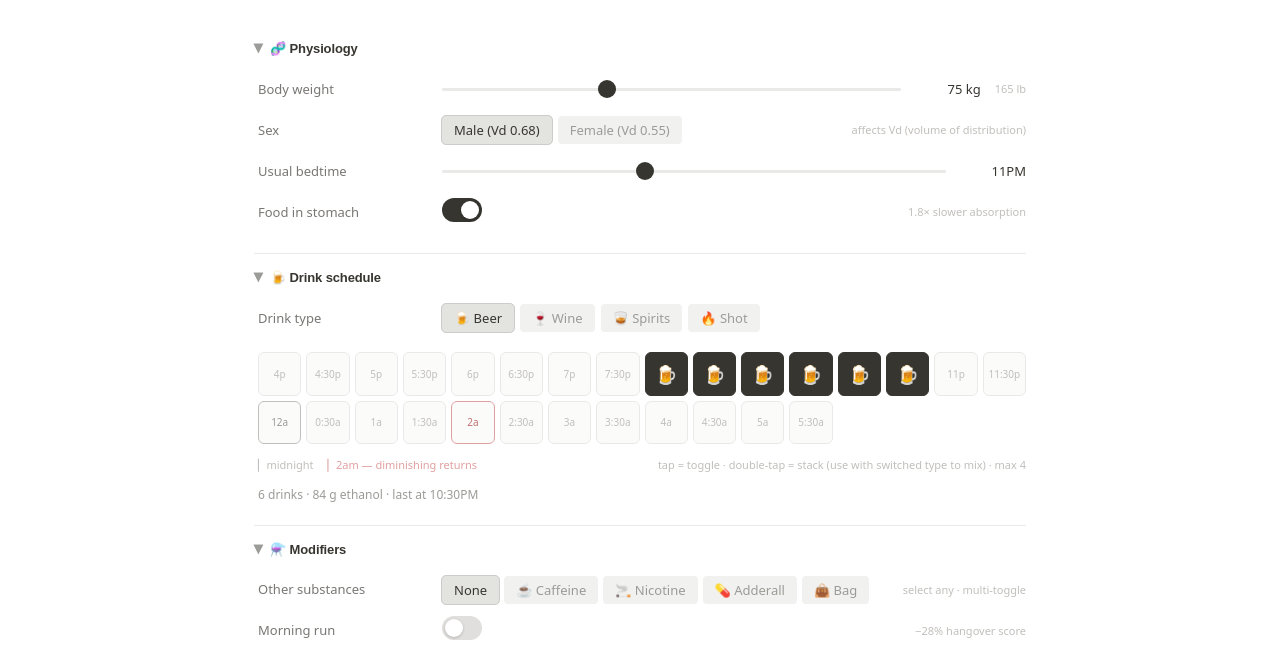
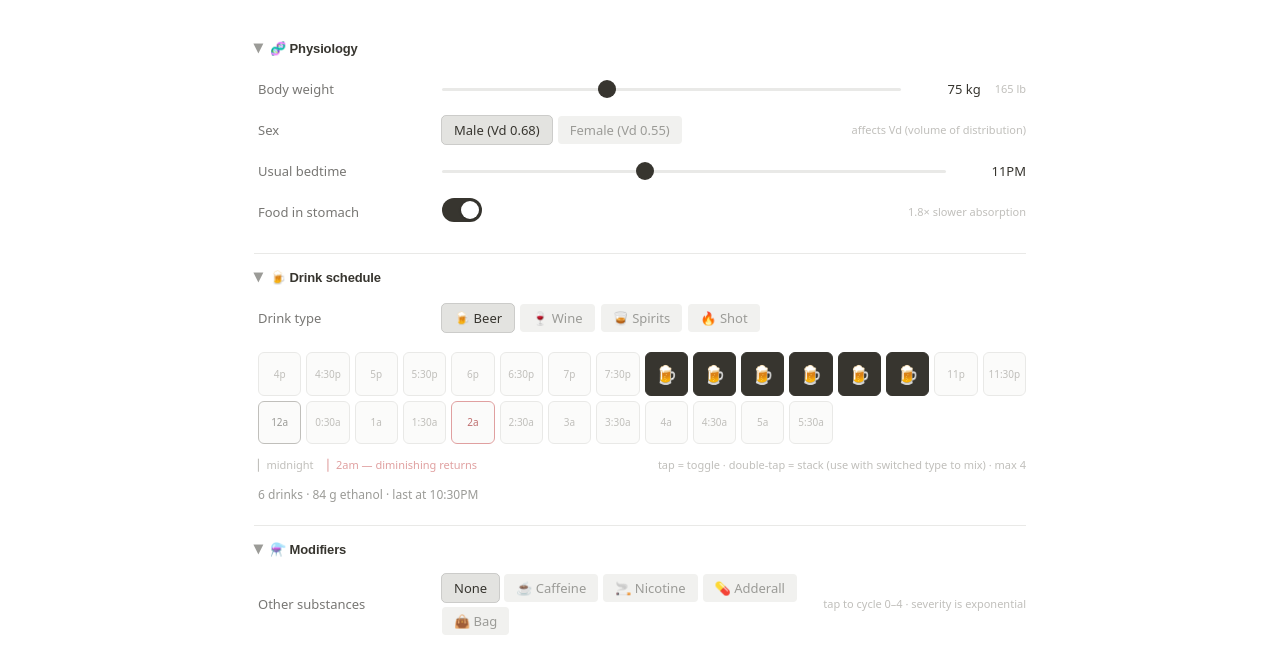
Before and after one commit to jca225/johnny-abrahams-portfolio-site, an Astro site: page /hangover in a window 1280 px wide. Shown: the part 292-937 px from the top of the page. Built offline with nearby package versions, Linux system fonts and the light colour scheme; Astro itself is replaced by a stand-in of ours.

Commit message:
hangover: fix bedtime/BAC sampling; counted modifiers w/ exponential severity
Bedtime bug
- BAC at sleep onset was sampled at the user's "usual bedtime"
  slider value, even when drinking continued past it. Setting
  bedtime to 11 PM with a last drink at 1:30 AM produced a lower
  score than bedtime at midnight (because the 11 PM sample missed
  the back-half of the drinking ramp). Sleep onset now uses
  max(usualBedtime + perceivedShift, lastDrink + 0.5h) so the BAC
  sample reflects when you actually fell asleep.
- Added a sleep-deprivation penalty: a multiplier (up to +40% on
  the final score) proportional to hours past the user's USUAL
  bedtime. New "Sleep delay" stat card surfaces the gap when > 0.
- BAC chart's sleep reference line and the sleep-architecture x-axis
  both pivot to the effective sleep onset.

Modifiers now have count (1–4 each), severity exponential
- Substance picker switched from a multi-select array to a counts
  object. Tapping a substance tag cycles 0→1→2→3→4→0; "None"
  clears all. Active tag shows ×N.
- Per-unit values rebalanced so caffeine < nicotine < adderall <
  bag follows ~2× steps in aggregate severity. Stacking N units
  of one substance compounds as vmaxMult^N and acaldMult^N
  (multiplicative = exponential in count); shift × N is additive.
- The perceivedBedtimeShift coefficient is now actually applied to
  the simulation via the effective-sleep-onset path, so stimulants
  push sleep later (and incur the sleep-dep penalty), which they
  weren't doing before.

```diff
--- a/src/components/HangoverSimulator.jsx
+++ b/src/components/HangoverSimulator.jsx
@@ -51,32 +51,44 @@ function formatHour(h) {
 }
 
 function simulate(params) {
-  const { weightKg, sex, bedtimeHr, food, drinks, substances, running } = params;
+  const { weightKg, sex, bedtimeHr, food, drinks, substanceCounts, running } = params;
   const Vd_val = Vd(weightKg, sex);
   const k_acald = 0.28;
 
-  // Per-substance effects. Stacking is multiplicative on rate multipliers and
-  // additive on perceived-bedtime shift — same direction as the underlying
-  // physiology (each stimulant slows ethanol clearance, each adds to "stay-up"
-  // pressure, and inflammatory markers compound).
+  // Per-unit substance effects. Severity grows ~exponentially across the
+  // support [caffeine, nicotine, adderall, bag] — each step ≈ 2× the
+  // previous. Stacking N units of one substance compounds multiplicatively
+  // on rate multipliers (vmaxMult^N, acaldMult^N) and additively on the
+  // stay-up pressure (shift × N).
   const substanceEffects = {
-    caffeine: { vmaxMult: 0.92, perceivedBedtimeShift: 1.5, acaldMult: 1.1 },
-    nicotine: { vmaxMult: 0.95, perceivedBedtimeShift: 1.0, acaldMult: 1.3 },
-    adderall: { vmaxMult: 0.85, perceivedBedtimeShift: 3.0, acaldMult: 1.2 },
-    bag:      { vmaxMult: 0.75, perceivedBedtimeShift: 4.0, acaldMult: 1.5 },
+    caffeine: { vmaxMult: 0.97, perceivedBedtimeShift: 1.0, acaldMult: 1.05 },
+    nicotine: { vmaxMult: 0.94, perceivedBedtimeShift: 2.0, acaldMult: 1.10 },
+    adderall: { vmaxMult: 0.88, perceivedBedtimeShift: 4.0, acaldMult: 1.20 },
+    bag:      { vmaxMult: 0.76, perceivedBedtimeShift: 8.0, acaldMult: 1.40 },
   };
-  const subst = (substances ?? []).reduce(
-    (acc, key) => {
+  const counts = substanceCounts ?? {};
+  const subst = Object.entries(counts).reduce(
+    (acc, [key, count]) => {
       const e = substanceEffects[key];
-      if (!e) return acc;
+      if (!e || !count) return acc;
       return {
-        vmaxMult: acc.vmaxMult * e.vmaxMult,
-        perceivedBedtimeShift: acc.perceivedBedtimeShift + e.perceivedBedtimeShift,
-        acaldMult: acc.acaldMult * e.acaldMult,
+        vmaxMult: acc.vmaxMult * Math.pow(e.vmaxMult, count),
+        perceivedBedtimeShift: acc.perceivedBedtimeShift + e.perceivedBedtimeShift * count,
+        acaldMult: acc.acaldMult * Math.pow(e.acaldMult, count),
       };
     },
     { vmaxMult: 1.0, perceivedBedtimeShift: 0, acaldMult: 1.0 }
   );
+
+  // Effective sleep onset = the later of (a) usual bedtime + perceived shift
+  // from stimulants and (b) the last drink + a 30-min wind-down. If you keep
+  // drinking past your "usual bedtime," the simulator samples BAC at when
+  // you actually fall asleep — not when you said you wanted to.
+  const lastDrinkHr = drinks.length === 0 ? -Infinity : Math.max(...drinks.map(d => d.hour));
+  const drinkBuffer = drinks.length === 0 ? -Infinity : lastDrinkHr + 0.5;
+  const rawSleepOnset = Math.max(bedtimeHr + subst.perceivedBedtimeShift, drinkBuffer);
+  const effectiveSleepOnset = Math.min(rawSleepOnset, SIM_END - SLEEP_HOURS);
+  const sleepDelay = Math.max(0, effectiveSleepOnset - bedtimeHr);
 
   let BAC = 0, AcAld = 0;
   const timeline = [];
@@ -97,7 +109,7 @@ function simulate(params) {
     const gamma = Math.min(0.99, 0.3 + 0.7 * (BAC / 0.15));
     maxBAC = Math.max(maxBAC, BAC);
     maxAcAld = Math.max(maxAcAld, AcAld);
-    if (Math.abs(t - bedtimeHr) < DT) { BACatSleepOnset = BAC; AcAlDateSleepOnset = AcAld; }
+    if (Math.abs(t - effectiveSleepOnset) < DT) { BACatSleepOnset = BAC; AcAlDateSleepOnset = AcAld; }
     if (Math.round(t * 60) % 6 === 0) {
       timeline.push({
         t: Math.round(t * 10) / 10,
@@ -130,18 +142,22 @@ function simulate(params) {
   // saturates fast), and fragmentation kicks in earlier as BAC clears.
   const dehydrationScore = Math.min(1, totalGrams / 60);
   const fragmentationScore = Math.min(1, BACdropRate / 0.018);
+  // Sleep-deprivation: hours past the user's USUAL bedtime that they
+  // actually fall asleep. Caps at 3 hours late = 100%.
+  const sleepDeprivationScore = Math.min(1, sleepDelay / 3);
 
   const runningDiscount = running ? 0.72 : 1.0;
   // Equal-weighted mean of five components, scaled to /10. The 1.15× boost
-  // pushes mid-range scores toward the "feels right" band: 6 beers ≈ 7,
-  // 8 beers ≈ 8. Floor is unchanged for very light drinking.
+  // pushes mid-range scores toward the "feels right" band; the lateness
+  // multiplier (up to +40%) penalizes sleeping past your usual bedtime.
+  const latenessBoost = 1 + 0.4 * sleepDeprivationScore;
   const rawHangover = (
     0.20 * SWS_disruption +
     0.20 * REM_disruption +
     0.20 * inflammatoryScore +
     0.20 * dehydrationScore +
     0.20 * fragmentationScore
-  ) * 10 * 1.15;
+  ) * 10 * 1.15 * latenessBoost;
   const hangoverScore = Math.min(10, rawHangover * runningDiscount);
 
   const sleepData = [];
@@ -157,7 +173,7 @@ function simulate(params) {
     const remRebound= isFirstHalf ? 0 : reboundFrag * 0.3;
     const actualREM = normalREM * (1 - remLoss) * (1 - remRebound * (frac - 0.5));
     sleepData.push({
-      hour: formatHour(bedtimeHr + i),
+      hour: formatHour(effectiveSleepOnset + i),
       "Ideal SWS": Math.round(normalSWS * 100) / 100,
       "Ideal REM": Math.round(normalREM * 100) / 100,
       "Actual SWS": Math.round(Math.max(0, actualSWS) * 100) / 100,
@@ -173,6 +189,9 @@ function simulate(params) {
     inflammatoryScore: Math.round(inflammatoryScore * 100),
     dehydrationScore: Math.round(dehydrationScore * 100),
     fragmentationScore: Math.round(fragmentationScore * 100),
+    sleepDeprivationScore: Math.round(sleepDeprivationScore * 100),
+    sleepDelay: Math.round(sleepDelay * 10) / 10,
+    effectiveSleepOnset,
     maxBAC: Math.round(maxBAC * 1000) / 1000,
     bacOnset: Math.round(bacOnset * 1000) / 1000,
     totalGrams: Math.round(totalGrams),
@@ -412,7 +431,7 @@ export default function HangoverNotion() {
   const [sex, setSex] = useState("male");
   const [bedtimeHr, setBedtimeHr] = useState(23);
   const [food, setFood] = useState(true);
-  const [substances, setSubstances] = useState([]);
+  const [substanceCounts, setSubstanceCounts] = useState({});
   const [running, setRunning] = useState(false);
   const [drinkType, setDrinkType] = useState("beer");
   const [drinks, setDrinks] = useState([
@@ -422,8 +441,10 @@ export default function HangoverNotion() {
   ]);
   const [chartTab, setChartTab] = useState("bac");
 
-  const result = useMemo(() => simulate({ weightKg, sex, bedtimeHr, food, drinks, substances, running }),
-    [weightKg, sex, bedtimeHr, food, drinks, substances, running]);
+  const result = useMemo(() => simulate({ weightKg, sex, bedtimeHr, food, drinks, substanceCounts, running }),
+    [weightKg, sex, bedtimeHr, food, drinks, substanceCounts, running]);
+
+  const totalSubstanceUnits = Object.values(substanceCounts).reduce((s, n) => s + (n || 0), 0);
 
   const meta = hangoverMeta(result.hangoverScore);
 
@@ -612,7 +633,7 @@ export default function HangoverNotion() {
             </Section>
 
             <Section title="Modifiers" icon="⚗️">
-              <PropertyRow label="Other substances" hint="select any · multi-toggle">
+              <PropertyRow label="Other substances" hint="tap to cycle 0–4 · severity is exponential">
                 <div style={{ display: "flex", flexWrap: "wrap", gap: 5 }}>
                   {[
                     { k: "none", label: "None" },
@@ -621,32 +642,37 @@ export default function HangoverNotion() {
                     { k: "adderall", label: "💊 Adderall" },
                     { k: "bag", label: "👜 Bag" },
                   ].map(({ k, label }) => {
-                    const isActive = k === "none" ? substances.length === 0 : substances.includes(k);
+                    const count = substanceCounts[k] || 0;
+                    const isActive = k === "none" ? totalSubstanceUnits === 0 : count > 0;
                     return (
                       <Tag
                         key={k}
                         active={isActive}
                         onClick={() => {
                           if (k === "none") {
-                            setSubstances([]);
+                            setSubstanceCounts({});
                           } else {
-                            setSubstances((prev) =>
-                              prev.includes(k) ? prev.filter((x) => x !== k) : [...prev, k]
-                            );
+                            setSubstanceCounts((prev) => {
+                              const cur = prev[k] || 0;
+                              const next = (cur + 1) % 5; // cycle 0→1→2→3→4→0
+                              const merged = { ...prev, [k]: next };
+                              if (next === 0) delete merged[k];
+                              return merged;
+                            });
                           }
                         }}
                         color={k === "none" ? "#37352f" : "#c04040"}
                         activeBg={k === "none" ? "#e3e3e0" : "#fde8e8"}
                       >
-                        {label}
+                        {label}{k !== "none" && count > 0 ? ` ×${count}` : ""}
                       </Tag>
                     );
                   })}
                 </div>
               </PropertyRow>
-              {substances.length > 0 && (
+              {totalSubstanceUnits > 0 && (
                 <div className="hg-warn-callout">
-                  ⚠ {substances.length === 1 ? "Shifts" : `Stacking ${substances.length} stimulants compounds`} perceived bedtime later, slows ethanol elimination — BAC at sleep onset will be higher than expected
+                  ⚠ {totalSubstanceUnits === 1 ? "Shifts" : `Stacking ${totalSubstanceUnits} units compounds`} perceived bedtime later, slows ethanol elimination — sleep onset and BAC at sleep will be higher than expected
                 </div>
               )}
           <PropertyRow label="Morning run" hint="−28% hangover score">
@@ -692,6 +718,12 @@ export default function HangoverNotion() {
                 sub={`${result.totalGrams} g ethanol total`} warn={result.dehydrationScore > 60} />
               <StatCard label="Fragmentation" value={`${result.fragmentationScore}%`}
                 sub="Clearance microarousals" warn={result.fragmentationScore > 60} />
+              {result.sleepDelay > 0 && (
+                <StatCard label="Sleep delay"
+                  value={`+${result.sleepDelay} h`}
+                  sub={`onset ${formatHour(result.effectiveSleepOnset)} (usual ${formatHour(bedtimeHr)})`}
+                  warn={result.sleepDelay > 1.5} />
+              )}
             </div>
 
             {/* Charts */}
@@ -727,7 +759,7 @@ export default function HangoverNotion() {
                     <Tooltip content={<ChartTooltip />} />
                     <ReferenceLine yAxisId="bac" y={0.08} stroke="#e0a0a0" strokeDasharray="4 2" label={{ value: "0.08 legal", fill: "#e0a0a0", fontSize: 10 }} />
                     <ReferenceLine yAxisId="bac" y={0.03} stroke="#c8d8a0" strokeDasharray="4 2" label={{ value: "0.03 REM", fill: "#9b9b97", fontSize: 10 }} />
-                    <ReferenceLine yAxisId="bac" x={formatHour(bedtimeHr)} stroke="#c0bfbb" strokeDasharray="2 2" label={{ value: "sleep", fill: "#c0bfbb", fontSize: 10 }} />
+                    <ReferenceLine yAxisId="bac" x={formatHour(result.effectiveSleepOnset)} stroke="#c0bfbb" strokeDasharray="2 2" label={{ value: "sleep", fill: "#c0bfbb", fontSize: 10 }} />
                     <Line yAxisId="bac" type="monotone" dataKey="BAC" stroke="#37352f" strokeWidth={2} dot={false} name="BAC (g/dL)" />
                     <Line yAxisId="acald" type="monotone" dataKey="AcAld" stroke="#c07030" strokeWidth={1.5} dot={false} name="Acetaldehyde" strokeDasharray="5 3" />
                     <Legend wrapperStyle={{ fontSize: 11, color: "#9b9b97" }} />
```
